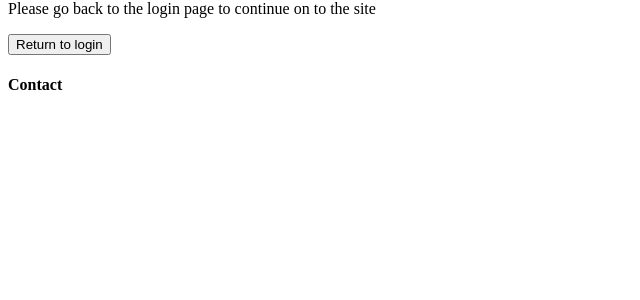
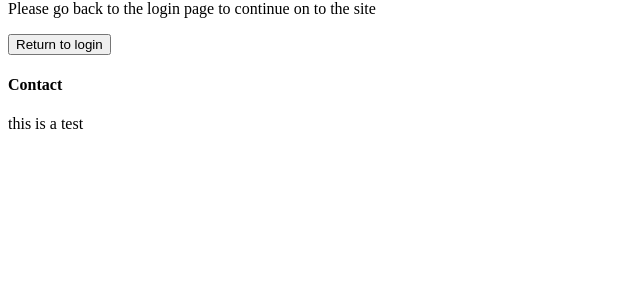
Before and after one commit to BenDavidWheatley/SQL_authorization_app, a PHP site: page /newAccount.php in a window 1280 px wide. Shown: the part 169-469 px from the top of the page, without its empty margins (0-640 px from the left). Run offline with PHP 8.4, Linux system fonts and the light colour scheme; the visitor is signed in with stand-in values (Sample User, id 1); data that the repository does not hold is empty.

Commit message:
This is a test commit

```diff
--- a/footer.php
+++ b/footer.php
@@ -1,6 +1,7 @@
 <Section>
     <div>
         <h4>Contact</h4>
+        <p>this is a test</p>
     </div>
 
 </section>
```
